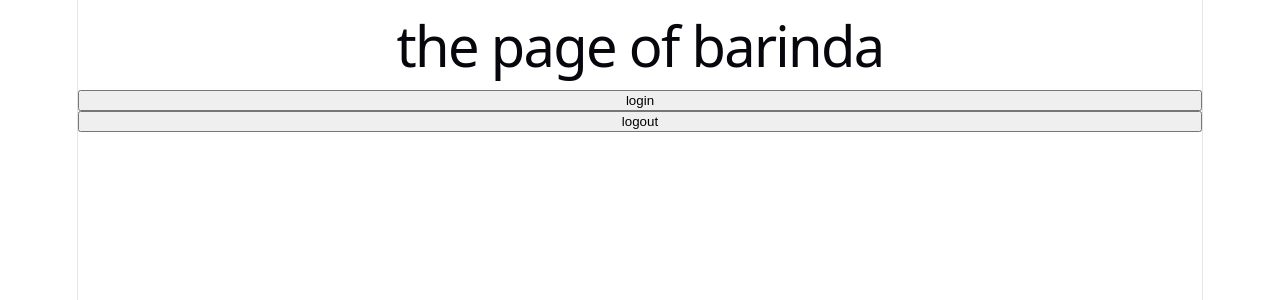
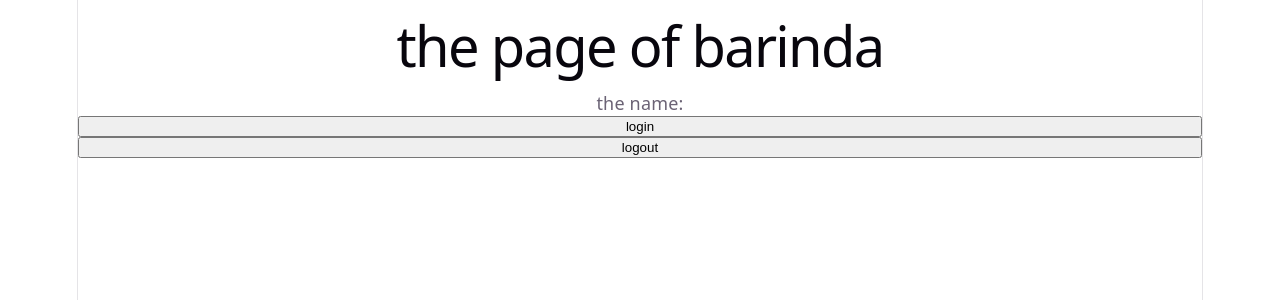
Before and after one commit to system-Barinda/React-project-of-learning, a React (Vite) app in the folder lidax/: page / in a window 1280 px wide. Shown: the top 300 px of the page. Built offline with nearby package versions, Linux system fonts and the light colour scheme.

Commit message:
chore:done to update all

```diff
--- a/lidax/src/components/Barinda.jsx
+++ b/lidax/src/components/Barinda.jsx
@@ -1,9 +1,12 @@
+import { useSelector } from "react-redux"
+
 export default function Barinda(){
+    const userBarinda = useSelector((state) => state.user.value)
     return(
         <>
         <h1>the page of barinda</h1>
         <div>
-
+         the name:{userBarinda.name}
         </div>
         </>
     )
--- a/lidax/src/components/BarindaLogin.jsx
+++ b/lidax/src/components/BarindaLogin.jsx
@@ -1,7 +1,12 @@
+import { useDispatch } from "react-redux"
+import { barindaLoginUser } from "../features/BarindaUsers"
+
 export default function BarindaLogin(){
+    const userBarinda = useDispatch()
+
     return(
         <>
-        <button>login</button>
+        <button onClick={() => {userBarinda(barindaLoginUser({name:"barinda",age:11,email:"sus@gmail.come"}))}}>login</button>
         <button>logout</button>
         </>
     )
--- a/lidax/src/features/BarindaUsers.jsx
+++ b/lidax/src/features/BarindaUsers.jsx
@@ -1,14 +1,15 @@
-import {createSlice} from "@reduxjs/toolkit"
-import { login } from "./Users"
+import { createSlice } from "@reduxjs/toolkit";
 
 const barindaSlice = createSlice({
-    name:"barinda",
-    initialState:{value:{name:"",age:0,email:""}},
-    reducers:{
-        barindaLoginUser:(state,action) => {state.value = action.payload}
+    name: "barinda",
+    initialState: { value: { name: "", age: 0, email: "" } },
+    reducers: {
+        barindaLoginUser: (state, action) => {
+            state.value = action.payload;
+        }
     }
+});
 
-})
 
-export const {barindaLoginUser} = barindaLoginUser.actions
-export default barindaLoginUser.reducer
+export const { barindaLoginUser } = barindaSlice.actions;
+export default barindaSlice.reducer;
--- a/lidax/src/main.jsx
+++ b/lidax/src/main.jsx
@@ -5,7 +5,7 @@ import App from './App.jsx'
 
 import {configureStore} from "@reduxjs/toolkit"
 import {Provider} from "react-redux"
-import UserReducer from "./features/Users.jsx"
+import UserReducer from "./features/BarindaUsers.jsx"
 
 const store = configureStore({
   reducer:{
```
